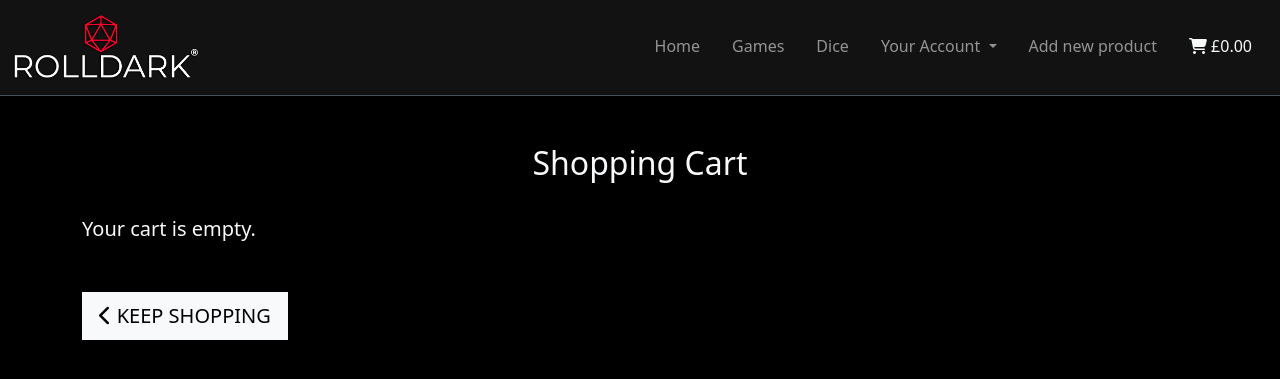
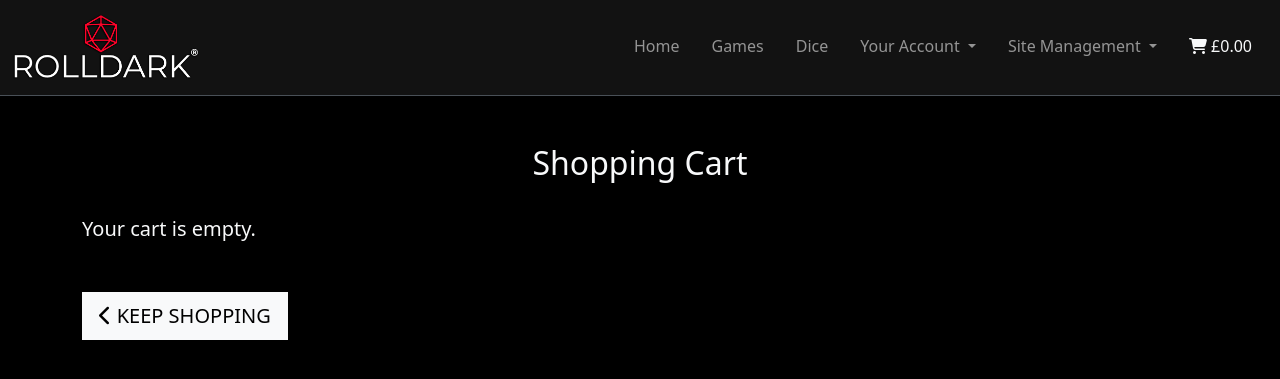
Before and after one commit to BenMilesRocks/4-rolldark-v2, a Django app: page /cart/ in a window 1280 px wide. Shown: the top 379 px of the page. Run offline with Django 5.2, Linux system fonts and the light colour scheme; the visitor is signed in with stand-in values (Sample User, id 1); some libraries are stand-ins or nearby versions.

Commit message:
adds Edit Call to Action link to base.html

```diff
--- a/templates/base.html
+++ b/templates/base.html
@@ -78,7 +78,16 @@
                                 </ul>
                             </li>
                             {% if user.is_superuser %}
-                                <li><a class="nav-link" href="{% url 'add_product' %}">Add new product</a></li>
+                                <li class="nav-item dropdown">
+                                    <a class="nav-link dropdown-toggle" href="#" role="button" data-bs-toggle="dropdown" aria-expanded="false">
+                                        Site Management
+                                    </a>
+                                    <ul class="dropdown-menu">
+                                        <li><a class="nav-link" href="{% url 'add_product' %}">Add new product</a></li>
+                                        <li><a class="nav-link" href="{% url 'view_all_actions' %}">Edit Call to Action</a></li>
+                                    </ul>
+                                </li>
+
                             {% endif %}
                         {% else %}
                             <li><a class="nav-link" href="{% url 'account_login' %}">Log In</a></li>
```
